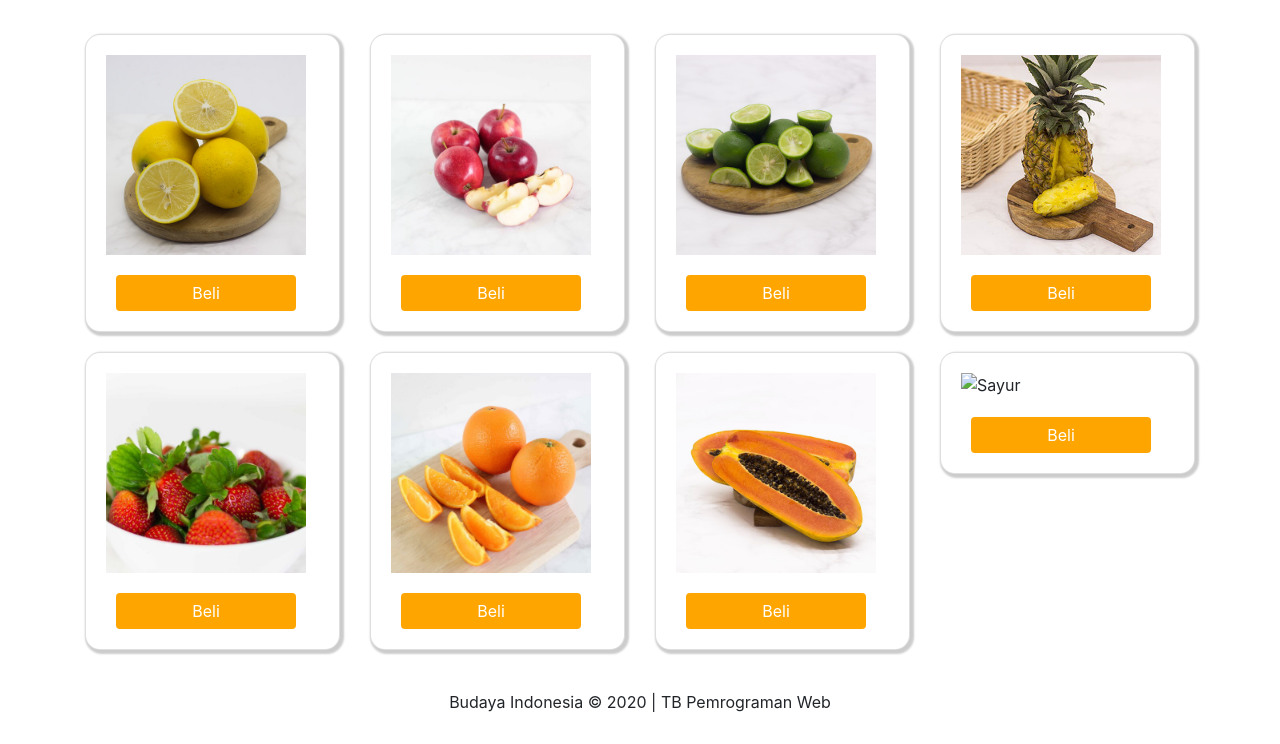
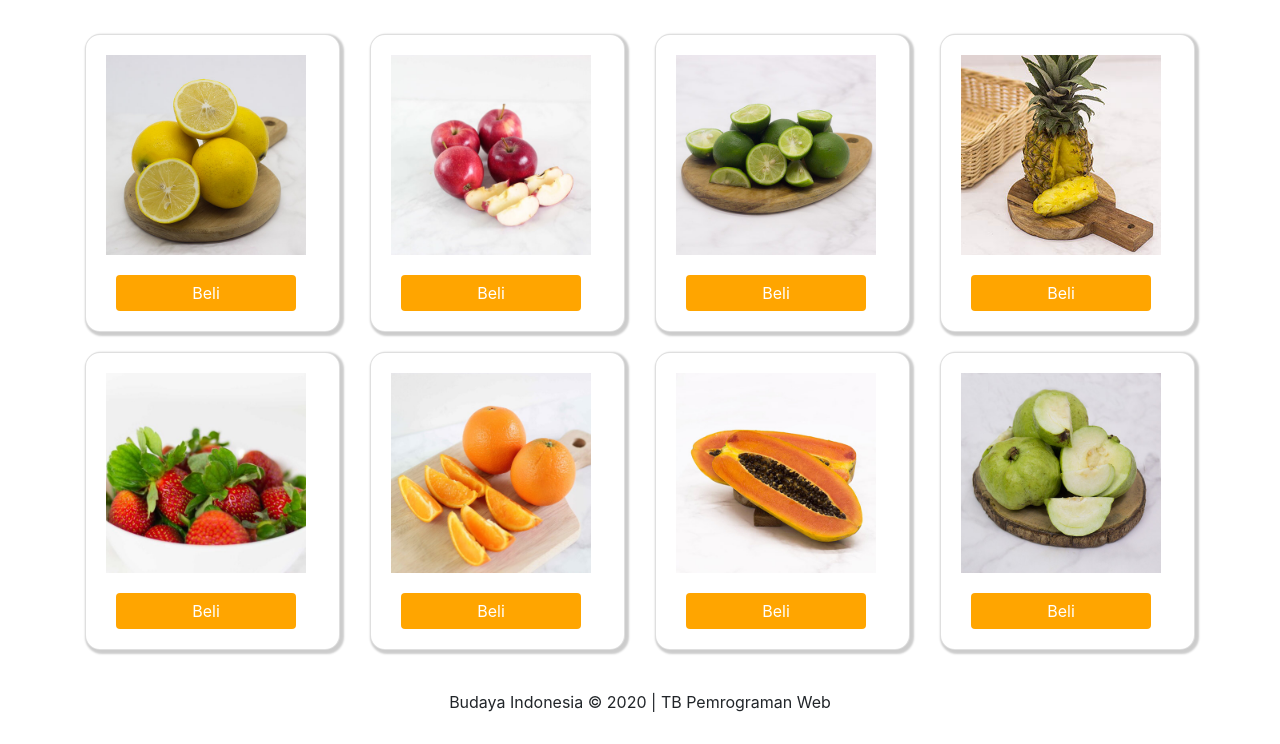
Before and after one commit to TB-Pem-Web/growfresh, a plain HTML site: page buah.html in a window 1280 px wide. Shown: the part 74-818 px from the top of the page. Drawn offline with nearby package versions, Linux system fonts and the light colour scheme.

Commit message:
benerin buah

```diff
--- a/buah.html
+++ b/buah.html
@@ -118,7 +118,7 @@
 
 
       <div class="col" style="justify-content: center;">
-        <div class="card"><img src="images/pir.jpggit" width="200px" alt="Sayur" />
+        <div class="card"><img src="images/pir.jpg" width="200px" alt="Sayur" />
           <a class="btn btn-card" href="#" role="button">Beli</a>
         </div>
       </div>
```
Also changed, not shown: 1 other file.
